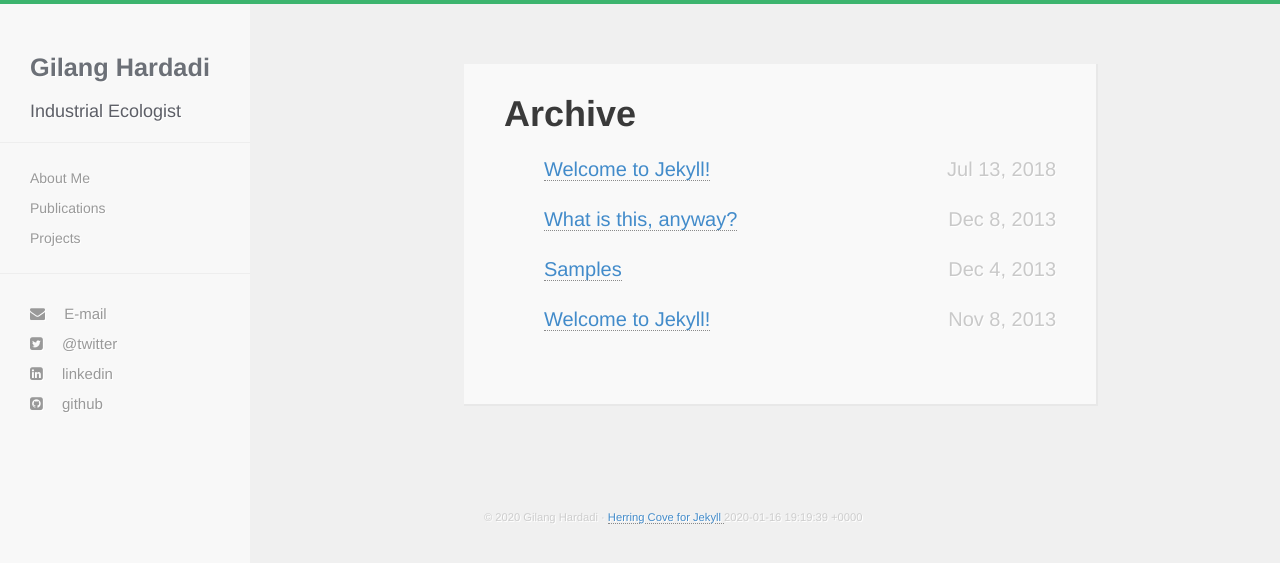
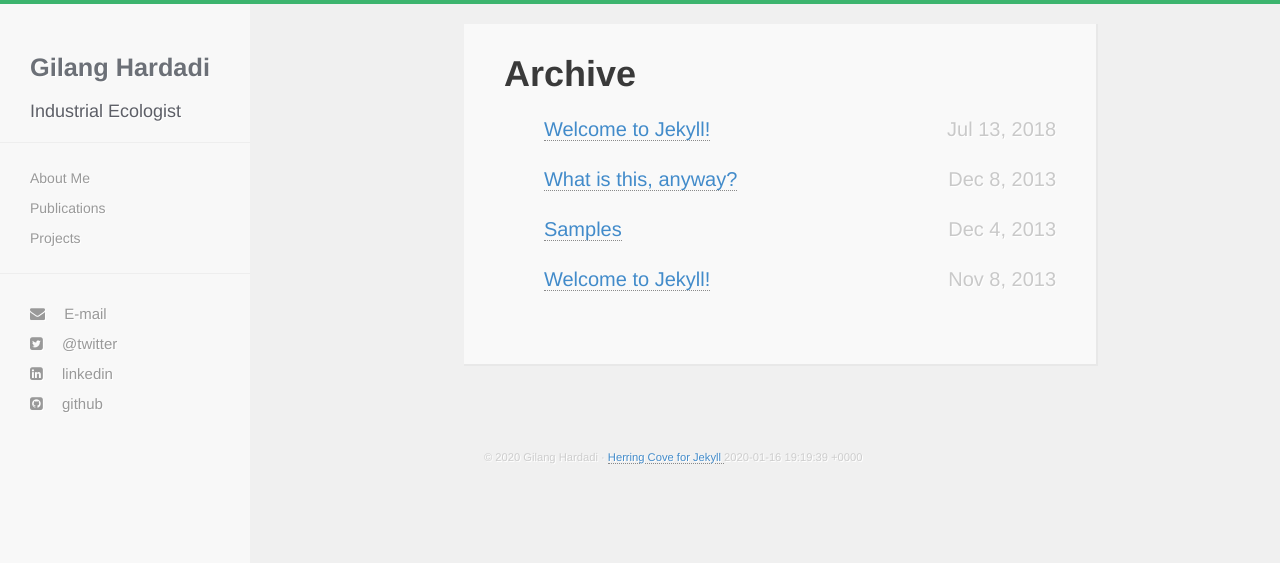
Before and after one commit to ghardadi/gilang.github.io, a Jekyll site: the page built from list.html, in a window 1280 px wide. Shown: the top 563 px of the page. Built offline with Jekyll 4.4.1, drawn with Linux system fonts in a browser that asks for light colours; nearby versions of some CDN libraries.

Commit message:
Update hc.css

```diff
--- a/css/hc.css
+++ b/css/hc.css
@@ -62,7 +62,7 @@
 {
   width:80%;
   padding-right:0;
-  padding-top:30px
+  padding-top:10px
 }
 
 .container a
```
